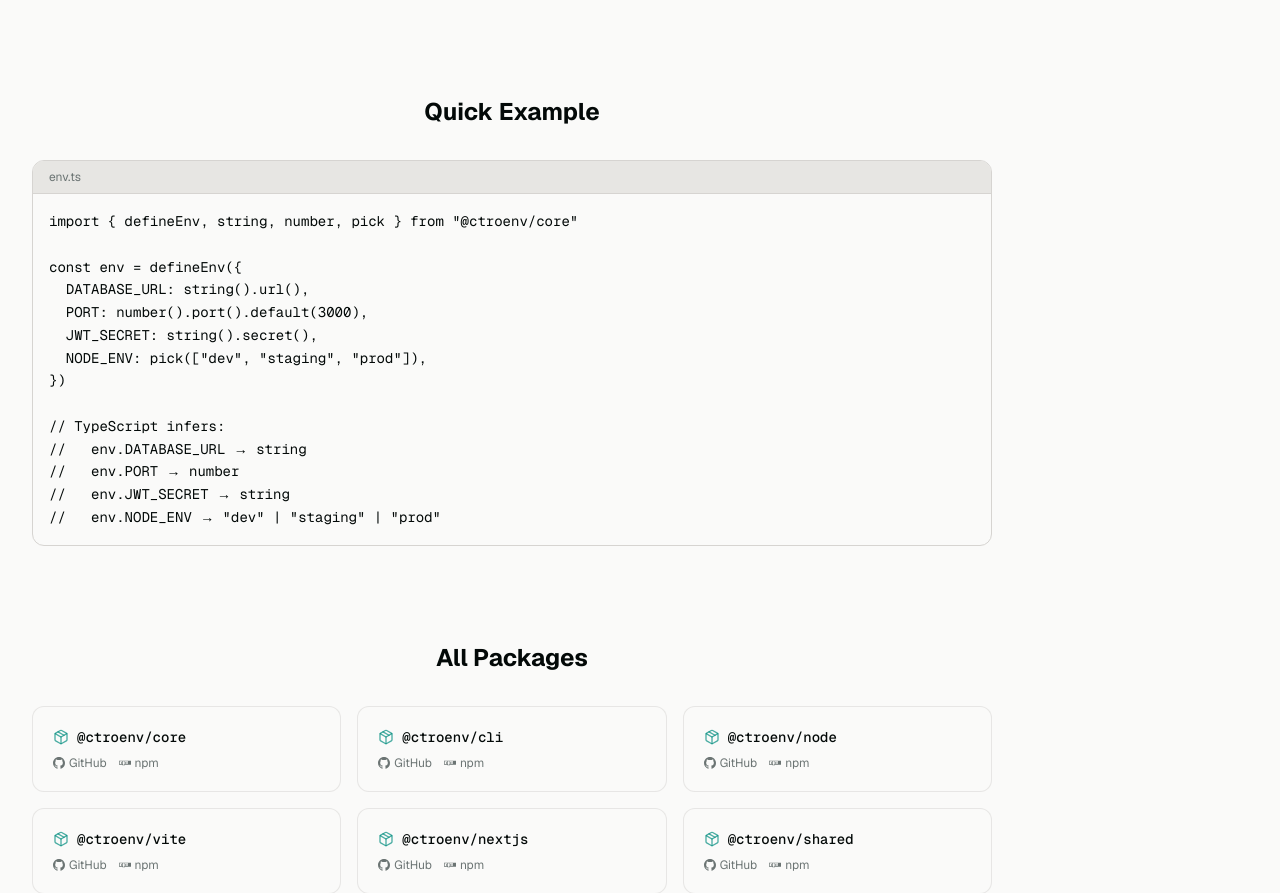
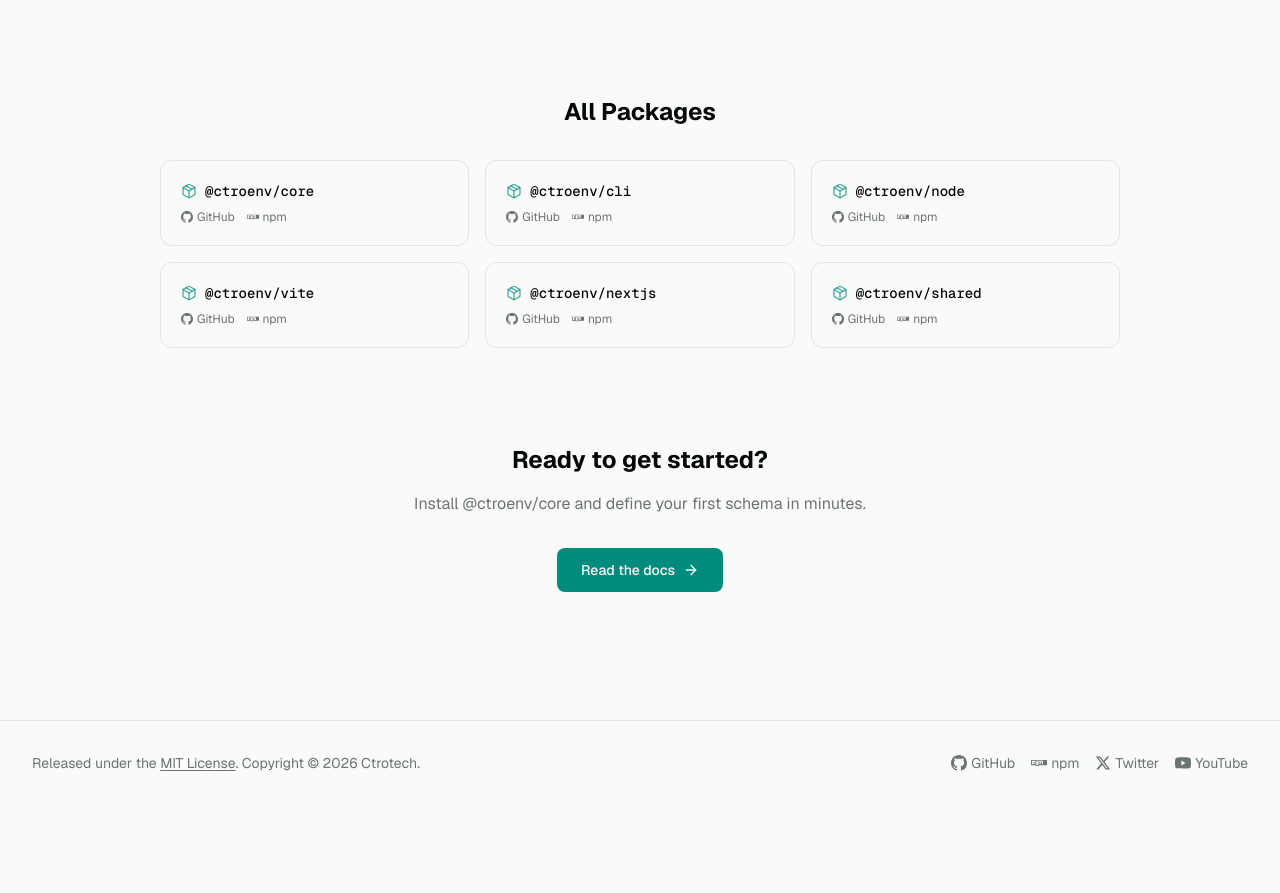
Before and after one commit to ctrotech-tutor/ctroenv-docs, a Next.js app: page / in a window 1280 px wide. Shown: the part 1371-2264 px from the top of the page. After the commit the page ends 2176 px from the top, so only its background shows below. Built offline with nearby package versions, Linux system fonts and the light colour scheme; no server answers.

Commit message:
remove Quick Example section from homepage

```diff
--- a/app/layout.tsx
+++ b/app/layout.tsx
@@ -65,7 +65,7 @@
           <div className="flex min-h-screen flex-col">
             <Header />
             <div className="flex flex-1">
-              {children}
+              <main className="flex-1">{children}</main>
             </div>
             <Footer />
           </div>
--- a/app/page.tsx
+++ b/app/page.tsx
@@ -138,31 +138,7 @@
           ))}
         </div>
 
-        {/* Quick Example */}
-        <div className="mt-24">
-          <h2 className="mb-8 text-center text-2xl font-bold">Quick Example</h2>
-          <div className="overflow-hidden rounded-xl border border-border">
-            <div className="border-b border-border bg-muted px-4 py-2 text-xs text-muted-foreground">
-              env.ts
-            </div>
-            <pre className="overflow-x-auto p-4 text-sm leading-relaxed">
-              <code>{`import { defineEnv, string, number, pick } from "@ctroenv/core"
 
-const env = defineEnv({
-  DATABASE_URL: string().url(),
-  PORT: number().port().default(3000),
-  JWT_SECRET: string().secret(),
-  NODE_ENV: pick(["dev", "staging", "prod"]),
-})
-
-// TypeScript infers:
-//   env.DATABASE_URL → string
-//   env.PORT → number
-//   env.JWT_SECRET → string
-//   env.NODE_ENV → "dev" | "staging" | "prod"`}</code>
-            </pre>
-          </div>
-        </div>
 
         {/* Packages */}
         <div className="mt-24">
```
